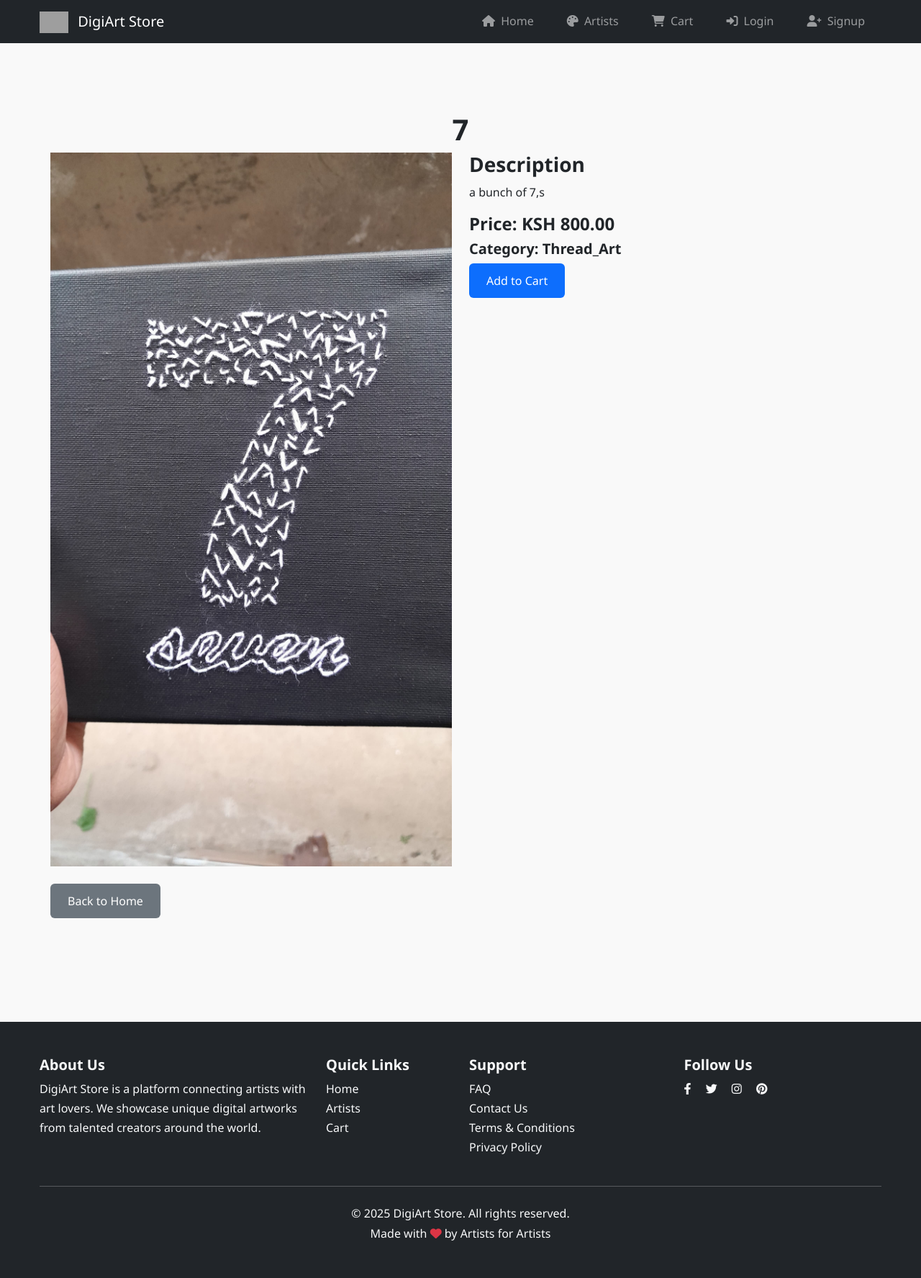
After one commit to MambaCreatives/Eshop-Part-2, a Django app: page /artwork/27/ in a window 1280 px wide. The commit adds this page. Shown: the whole page at 72% size. Run offline with Django 5.2, Linux system fonts and the light colour scheme; data comes from the database, SQL or seed files in the repository; grey boxes are pictures that could not be loaded.

Commit message:
adding art detail

```diff
--- a/store/models.py
+++ b/store/models.py
@@ -45,7 +45,7 @@
 
 class Artwork(models.Model):
     ARTWORK_CATEGORIES = (
-        ('pencil', 'Pencil Drawing'),
+        ('pencil ', 'Pencil Drawing'),
         ('painting', 'Painting'),
         ('thread', 'Thread Art'),
     )
--- /dev/null
+++ b/store/templates/artwork_detail.html
@@ -0,0 +1,26 @@
+{% extends 'base.html' %}
+
+{% block title %}{{ artwork.name }} - DigiArt Store{% endblock %}
+
+{% block content %}
+<div class="container py-5">
+    <h1 class="text-center">{{ artwork.name }}</h1>
+    <div class="row">
+        <div class="col-md-6">
+            <img src="{{ artwork.image.url }}" alt="{{ artwork.name }}" class="img-fluid">
+        </div>
+        <div class="col-md-6">
+            <h3>Description</h3>
+            <p>{{ artwork.description }}</p>
+            <h4>Price: KSH {{ artwork.price }}</h4>
+            <h5>Category: {{ artwork.get_category_display }}</h5>
+            <form method="post" action="{% url 'cart' %}">
+                {% csrf_token %}
+                <input type="hidden" name="artwork_id" value="{{ artwork.id }}">
+                <button type="submit" class="btn btn-primary">Add to Cart</button>
+            </form>
+        </div>
+    </div>
+    <a href="{% url 'homepage' %}" class="btn btn-secondary mt-4">Back to Home</a>
+</div>
+{% endblock %}
--- a/store/templates/base.html
+++ b/store/templates/base.html
@@ -9,7 +9,7 @@
     <meta property="og:title" content="DigiArt Store - Discover Unique Digital Art">
     <meta property="og:type" content="website">
     <meta property="og:url" content="https://yourdomain.com">
-    <meta property="og:image" content="{% static 'images/logo.png' %}">
+
 
     <title>{% block title %}DigiArt Store{% endblock %}</title>
 
--- a/store/templates/index.html
+++ b/store/templates/index.html
@@ -28,7 +28,7 @@
             {% for category in categories %}
             <a href="{% url 'homepage' %}?category={{ category }}"
                class="btn btn-outline-primary flex-fill {% if request.GET.category == category %}active{% endif %}">
-                {{ category|title }} Art
+                {{ category|title }}
             </a>
             {% endfor %}
         </div>
--- a/store/urls.py
+++ b/store/urls.py
@@ -25,7 +25,7 @@
     path('contact/', views.contact, name='contact'),
     path('artwork/edit/<int:artwork_id>/', edit_artwork, name='edit_artwork'),
     path('artwork/delete/<int:artwork_id>/', delete_artwork, name='delete_artwork'),
-
+        path('artwork/<int:pk>/', ArtworkDetailView.as_view(), name='artwork_detail'),
     # Order paths
     path('order/<int:order_id>/', OrderView.as_view(), name='order_detail'),
     path('orders/', OrderView.as_view(), name='orders'),
--- a/store/views.py
+++ b/store/views.py
@@ -524,3 +524,8 @@
         return redirect('artist_dashboard')
 
     return render(request, 'confirm_delete.html', {'artwork': artwork})
+
+class ArtworkDetailView(DetailView):
+    model = Artwork
+    template_name = 'artwork_detail.html'  # Ensure this matches the filename
+    context_object_name = 'artwork'
```
